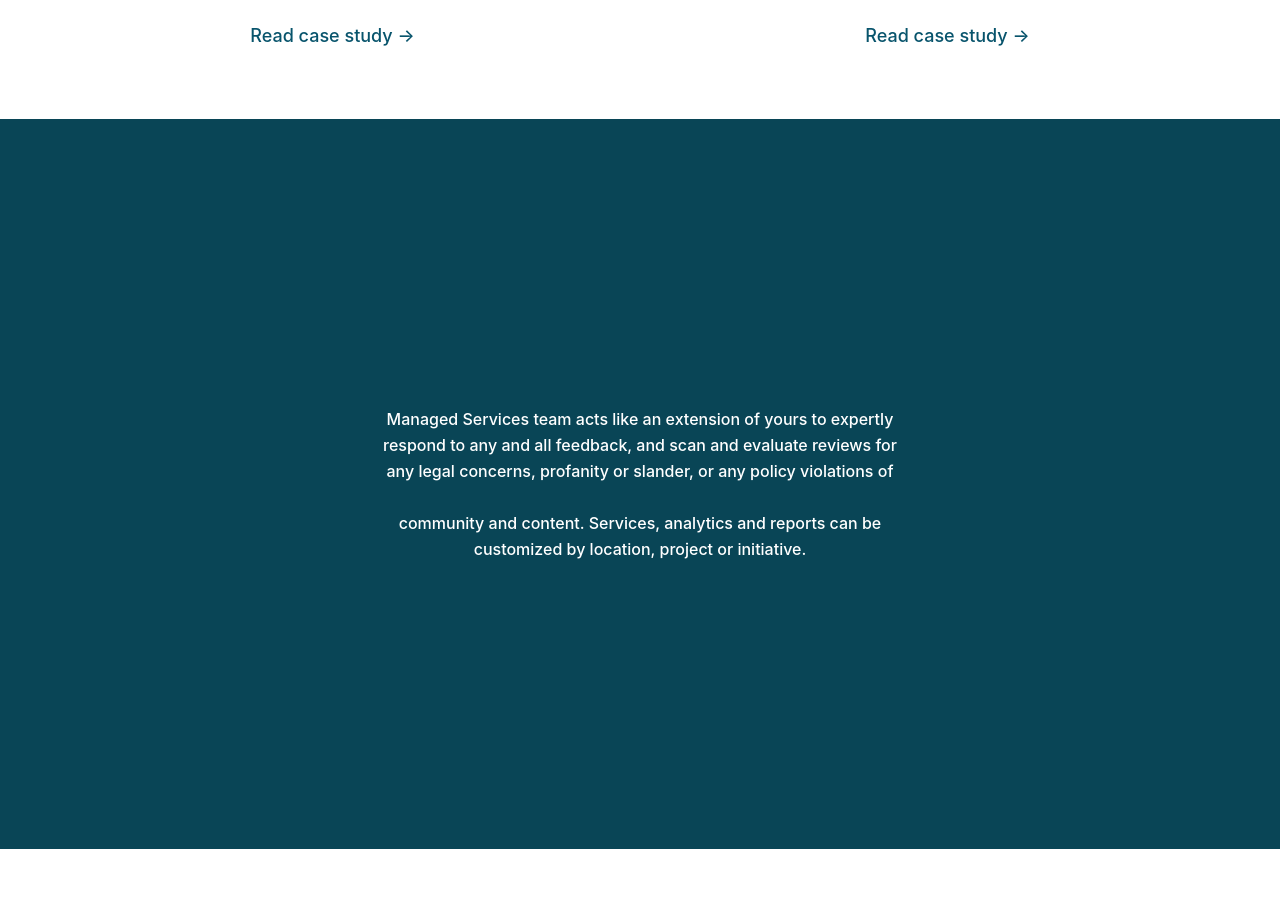
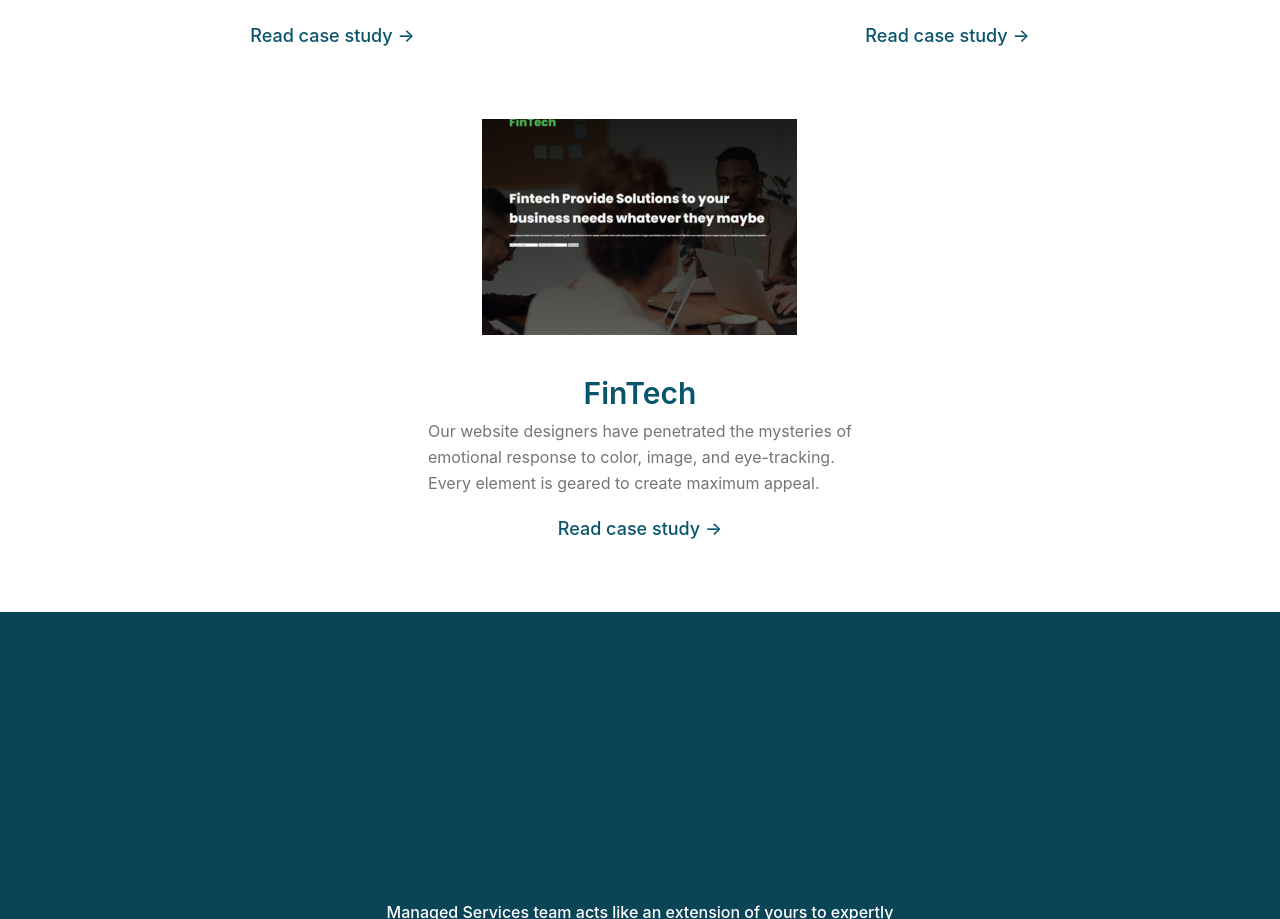
Before and after one commit to JavokhirKarim/9-lesson-javohir, a plain HTML site: page index.html in a window 1280 px wide. Shown: the part 4307-5226 px from the top of the page. Drawn offline with Linux system fonts and the light colour scheme; a web font is replaced by a local one.

Commit message:
added card

```diff
--- a/index.html
+++ b/index.html
@@ -281,6 +281,24 @@
           </div>
         </div>
       </div>
+      <div class="cards2">
+        <div class="card2">
+          <div class="card2-img">
+            <img src="./img/resized.png" alt="img" />
+          </div>
+          <div class="card2-content">
+            <a href="https://11-lesson-javohir.netlify.app/" class="title5"
+              >FinTech</a
+            >
+            <p class="description2">
+              Our website designers have penetrated the mysteries of<br />
+              emotional response to color, image, and eye-tracking.<br />
+              Every element is geared to create maximum appeal.
+            </p>
+            <p class="paragraph">Read case study &rarr;</p>
+          </div>
+        </div>
+      </div>
 
       <div class="klas">
         <img
```
Also changed, not shown: img/resized.png (added), 1 other file.
